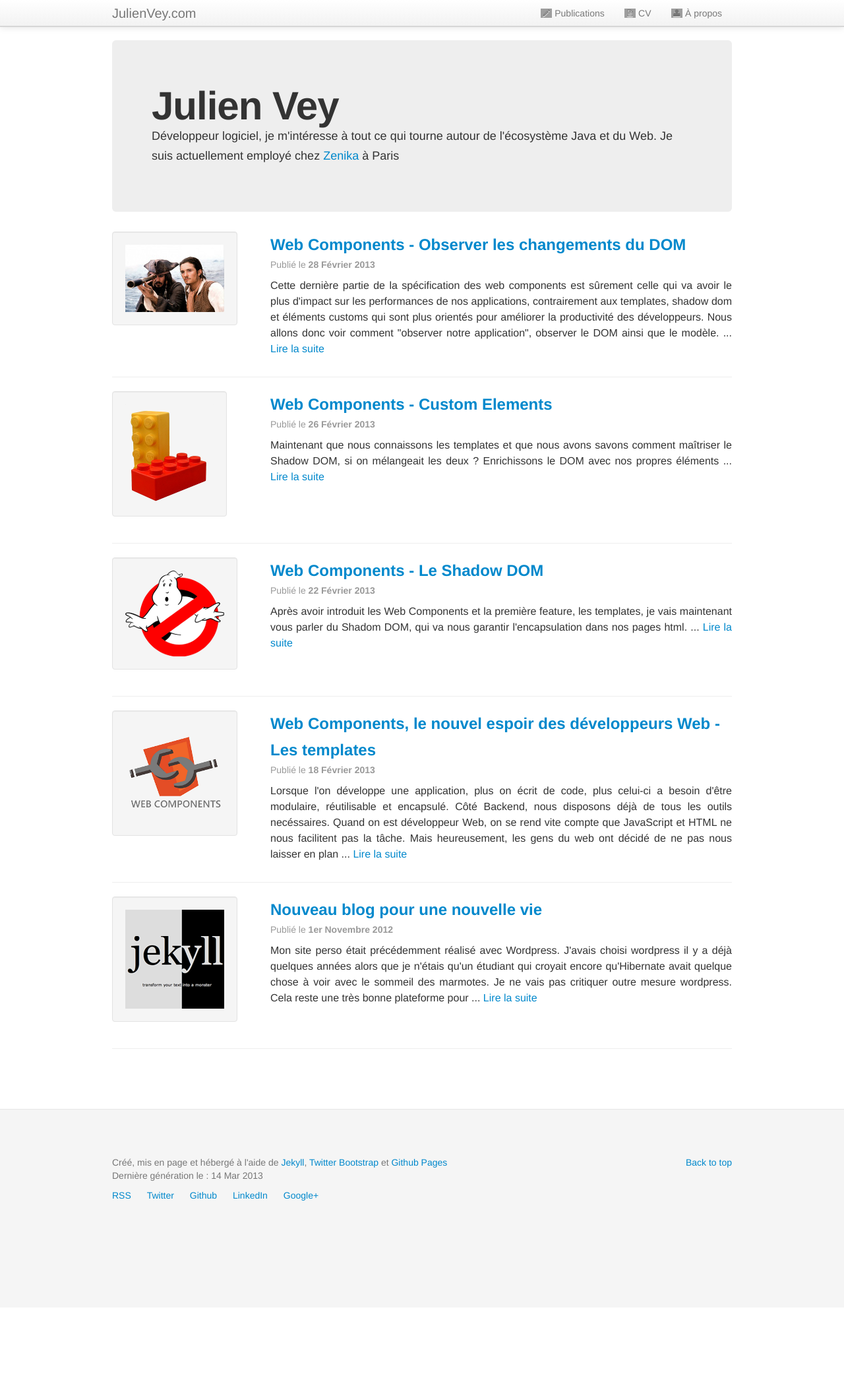
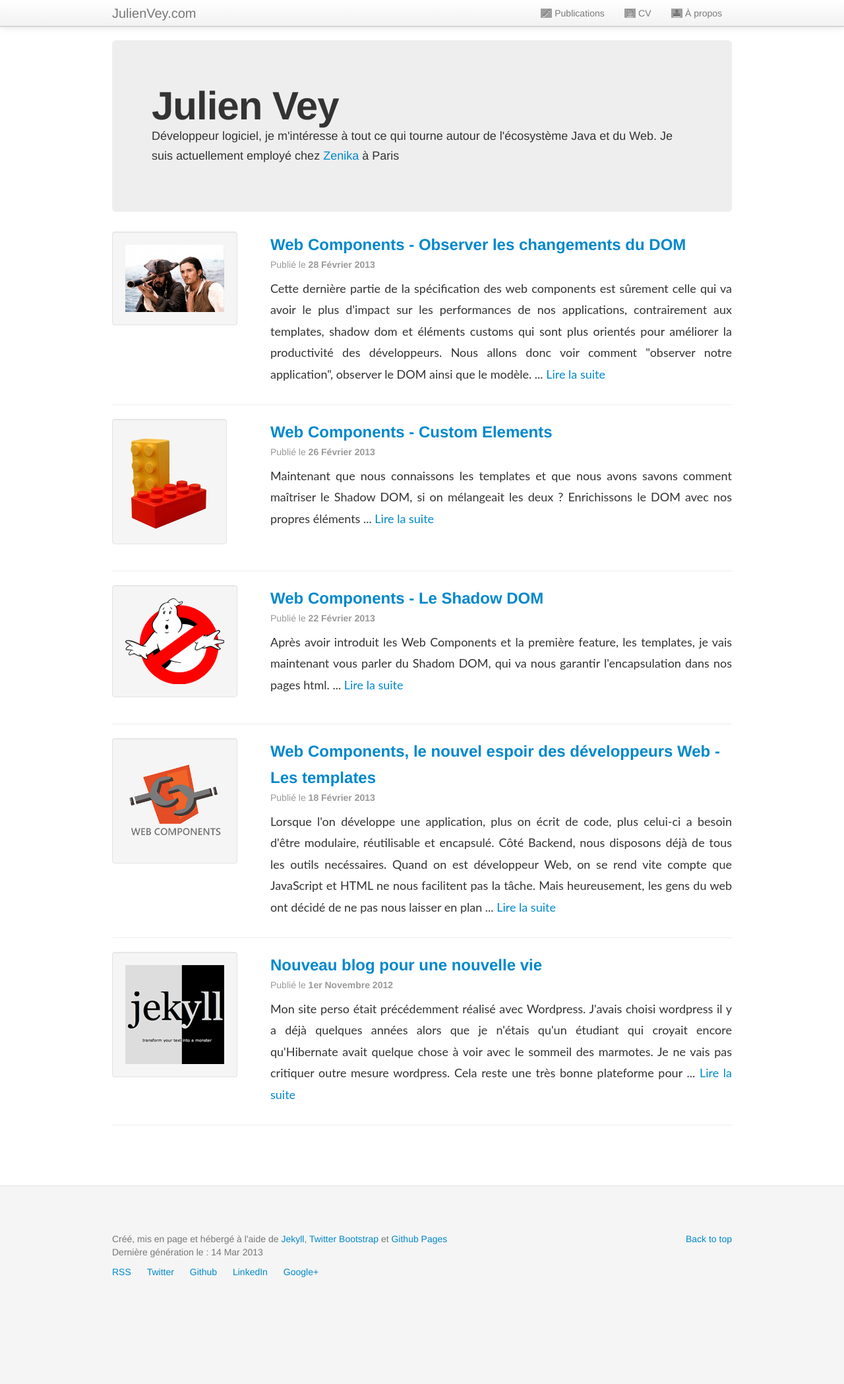
Before and after one commit to julienvey/julienvey.en, a Jekyll site: the page built from index.html, in a window 1280 px wide. Shown: the whole page at 66% size. Built offline with Jekyll 4.4.1, drawn with Linux system fonts in a browser that asks for light colours; some web fonts are replaced; Markdown is read by kramdown in place of the engine named in the settings; before the commit the page ends 1982 px from its top, so only the background shows below that; grey boxes are pictures that could not be loaded.

Commit message:
Mise à jour de la police

```diff
--- a/_layouts/default.html
+++ b/_layouts/default.html
@@ -12,7 +12,9 @@
  <link rel="stylesheet" type="text/css" href="/css/simple.css" />
  <link rel="stylesheet" type="text/css" href="/css/font-awesome.css">
  <link rel="stylesheet" type="text/css" href="/js/prettify/prettify.css">
- <link rel="stylesheet" href="http://fonts.googleapis.com/css?family=Open Sans:regular,semibold,italic,italicsemibold|Inconsolata&amp;v2">
+ <link href="http://fonts.googleapis.com/css?family=Inconsolata" rel="stylesheet" type="text/css">
+ <link href="http://fonts.googleapis.com/css?family=Droid+Serif:400,700" rel="stylesheet" type="text/css">
+ <link href="http://fonts.googleapis.com/css?family=Droid+Sans" rel="stylesheet" type="text/css">
  <script type="text/javascript" src="/js/jquery-1.8.2.min.js"></script>
  <script type="text/javascript" src="/js/bootstrap.js"></script>
  <script type="text/javascript" src="/js/prettify/prettify.js"></script>
--- a/css/julienvey.css
+++ b/css/julienvey.css
@@ -12,8 +12,8 @@
 }
 
 .post p, .post li {
-  line-height: 1.5em;
-  font-size: 16px;
+  font: 18px 'Droid Sans', Lato, helvetica, arial, clean, sans-serif;
+  line-height: 1.8em;
 }
 
 /* Footer
```
